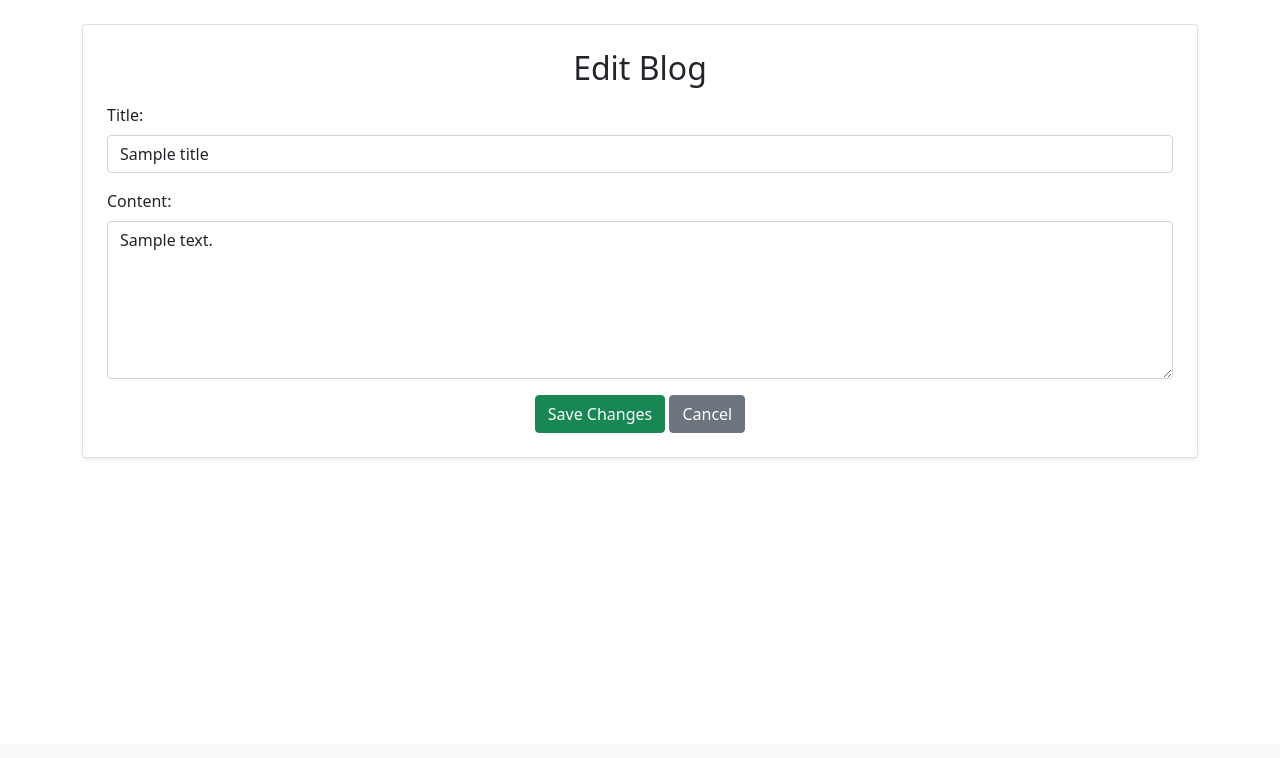
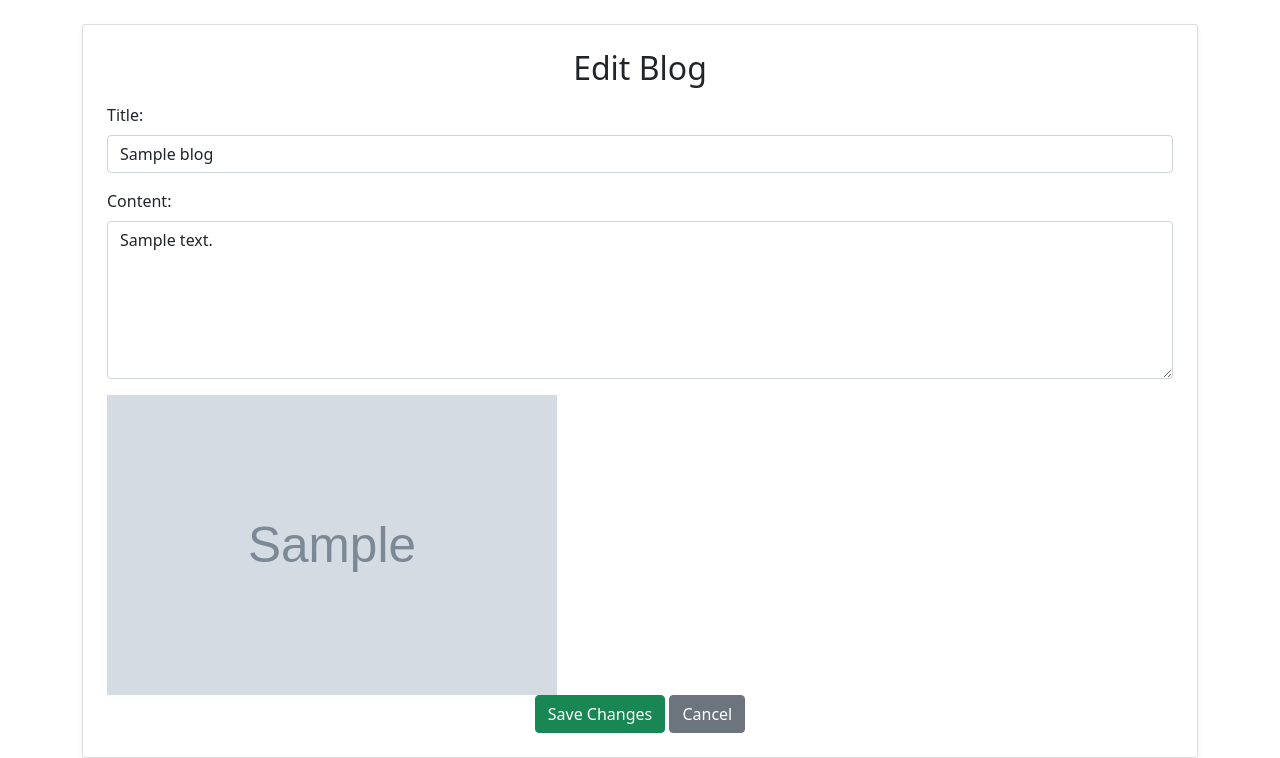
Before and after one commit to rash-abdo/flask-hub, a Flask app: template project/blueprints/blogs/templates/edit_blog.html in a window 1280 px wide. Shown: the part 56-814 px from the top of the page. Before the commit the page ends 514 px from the top, so only its background shows below. Run offline with Flask 3, Linux system fonts and the light colour scheme; the template is opened without the code that fills it: most values are stand-ins (such as "Sample title", 1, 10 or a date in 2020); grey boxes marked "Sample" are stand-in pictures; parts of the project's set-up code (start-up, migrations or seed data) failed here and were passed over.

Commit message:
finished the blog image support feature

```diff
--- a/project/blueprints/blogs/routes.py
+++ b/project/blueprints/blogs/routes.py
@@ -1,4 +1,4 @@
-from project.blueprints.blogs.controllers import (delete_blog,create_blog,
+from project.blueprints.blogs.controllers import (delete_blog,create_blog,view_image,
                                                   view_myblogs,edit_blog,home,other_profile,
                                                   like,dislike,comment,view_comments,delete_comment)
 from flask import Blueprint
@@ -17,3 +17,4 @@ blogs.add_url_rule('/like/<blog_id>','like',like,methods=['POST'])
 blogs.add_url_rule('/blog/<blog_id>','view_comments',view_comments,methods=['GET'])
 blogs.add_url_rule('/comment/<blog_id>','comment',comment,methods=['POST'])
 blogs.add_url_rule('/delete_comment/<comment_id>','delete_comment',delete_comment,methods=['POST'])
+blogs.add_url_rule('/view_image/<path>','view_image',view_image,methods=['GET'])
--- a/project/blueprints/blogs/templates/comments.html
+++ b/project/blueprints/blogs/templates/comments.html
@@ -22,7 +22,9 @@
   <h1>{{ blog.title }}</h1>
   <h5 class="text-muted">{{ blog.date }}</h5>
   <p>{{ blog_content }}</p>
-
+  {% if blog.image %}
+    <img src="{{ url_for('blogs.view_image', path=blog.image) }}"  width="450" height="300"/>
+  {% endif %}
   <!-- Like / Dislike -->
   <div class="toggle-container" data-blog-id="{{ blog.id }}">
     <form method="post" action="{{ url_for('blogs.like', blog_id=blog.id) }}">
--- a/project/blueprints/blogs/templates/edit_blog.html
+++ b/project/blueprints/blogs/templates/edit_blog.html
@@ -6,12 +6,12 @@
         <h2 class="mb-3 text-center">Edit Blog</h2>
 
         <form method="post" action="{{ url_for('blogs.edit_blog', blog_id=blog_id) }}">
-            <input type="hidden" name="blog_id" value="{{ blog_id }}">
+            <input type="hidden" name="blog_id" value="{{ blog.id }}">
 
             <!-- Title Input -->
             <div class="mb-3">
                 <label for="title" class="form-label">Title:</label>
-                <input type="text" class="form-control" id="title" name="title" value="{{ title }}" required>
+                <input type="text" class="form-control" id="title" name="title" value="{{ blog.title }}" required>
             </div>
 
             <!-- Blog Content Input -->
@@ -19,7 +19,9 @@
                 <label for="blog" class="form-label">Content:</label>
                 <textarea class="form-control" id="blog" name="blog" rows="6" required>{{ content }}</textarea>
             </div>
-
+            {% if blog.image %}
+                <img src="{{ url_for('blogs.view_image', path=blog.image) }}"  width="450" height="300"/>
+            {% endif %}
             <!-- Save Changes Button -->
             <div class="text-center">
                 <button type="submit" class="btn btn-success">Save Changes</button>
--- a/project/blueprints/blogs/templates/home.html
+++ b/project/blueprints/blogs/templates/home.html
@@ -19,7 +19,9 @@
         <h4 class="card-title">{{ blog.title }}</h4>
         <h6 class="text-muted">{{ blog.date }}</h6>
         <p class="card-text">{{ blogs_contents[loop.index0] }}</p>
-
+        {% if blog.image %}
+          <img src="{{ url_for('blogs.view_image', path=blog.image) }}"  width="450" height="300"/>
+        {% endif %}
         <div class="toggle-container">
           <form method="post" action="{{ url_for('blogs.like', blog_id=blog.id) }}">
             <button type="submit" class="toggle-btn like">👍</button>
--- a/project/blueprints/blogs/templates/myblogs.html
+++ b/project/blueprints/blogs/templates/myblogs.html
@@ -45,7 +45,7 @@
                 <p class="card-text">{{ blogs[loop.index0] }}</p>
 
                 {% if blog.image %}
-                    <img src='{{blog.image}}' />
+                    <img src="{{ url_for('blogs.view_image', path=blog.image) }}"  width="450" height="300"/>
                 {% endif %}
 
                 <div class="d-flex justify-content-end">
--- a/project/blueprints/blogs/templates/other_profile.html
+++ b/project/blueprints/blogs/templates/other_profile.html
@@ -29,7 +29,9 @@
           <h4 class="card-title">{{ blog.title }}</h4>
           <h6 class="text-muted">{{ blog.date }}</h6>
           <p class="card-text">{{ blogs_contents[loop.index0] }}</p>
-
+          {% if blog.image %}
+            <img src="{{ url_for('blogs.view_image', path=blog.image) }}"  width="450" height="300"/>
+          {% endif %}
         <div class="toggle-container">
             <form method="post" action="{{ url_for('blogs.like', blog_id=blog.id) }}">
               <button type="submit" class="toggle-btn like">👍</button>
--- a/project/blueprints/profiles/controllers.py
+++ b/project/blueprints/profiles/controllers.py
@@ -2,6 +2,7 @@ from project.app import db,bcrypt
 from flask import (redirect,render_template,current_app,
                    request,session,flash,url_for)
 from project.blueprints.profiles.models import Users,Info
+from project.blueprints.blogs.models import Blogs
 import os
 import shutil
 
@@ -38,6 +39,9 @@ def logout():
 #delete profile function
 def delete():
     user = Users.query.get(session['uid'])
+    blogs = Blogs.query.filter_by(user_id=session['uid'])
+    for blog in blogs:
+        os.remove(blog.image)
     blog_path = f'{current_app.config['UPLOAD_FOLDER']}/Uid_{session['uid']}'
     if os.path.exists(blog_path):
         shutil.rmtree(blog_path)
```
Also changed, not shown: project/blueprints/blogs/controllers.py (+8 -3 lines), project/uploads/images/4751d509cb114b369db20908117f44ff.png (deleted), project/uploads/images/5e630fe2765e426dbc44bccdae365015.png (deleted), project/uploads/images/67d5757cc3ac4b0398ec886a97484bcd.png (deleted), 1 other file.
